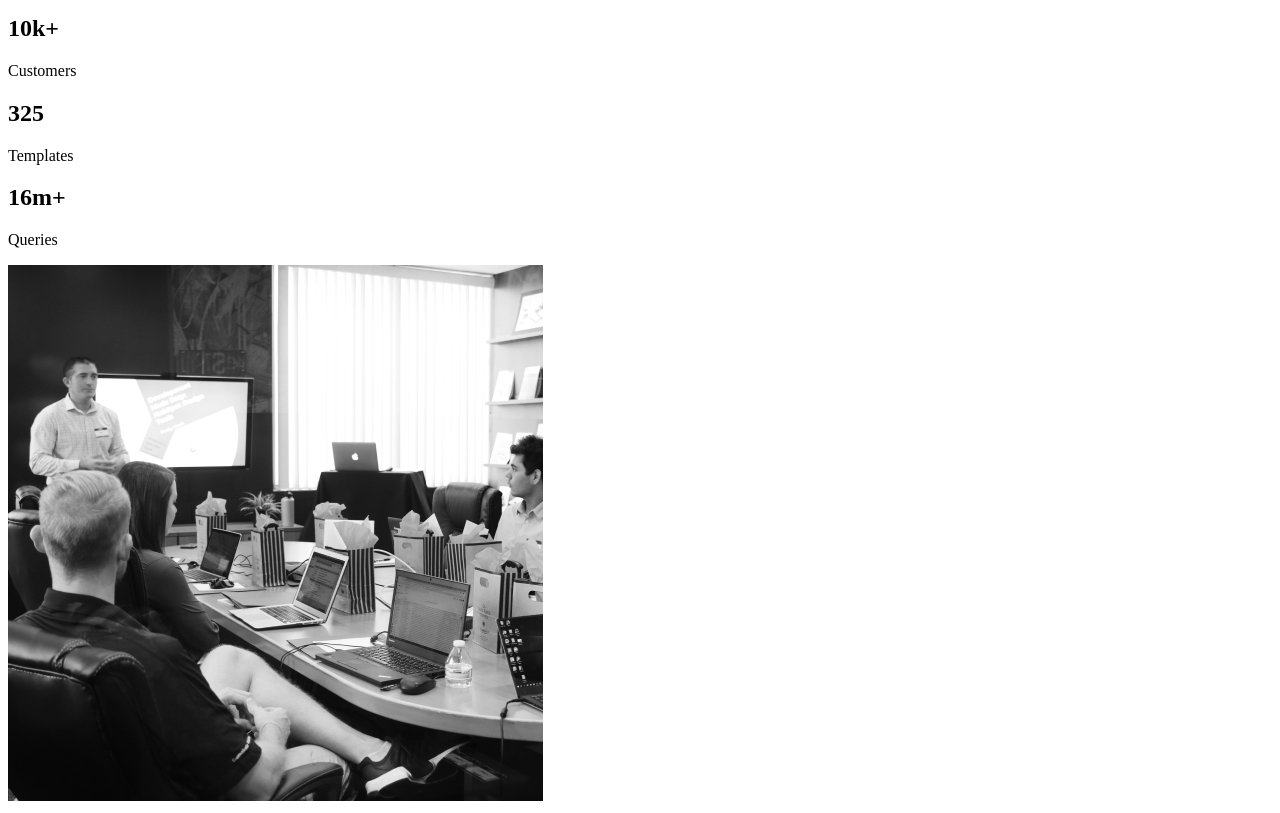
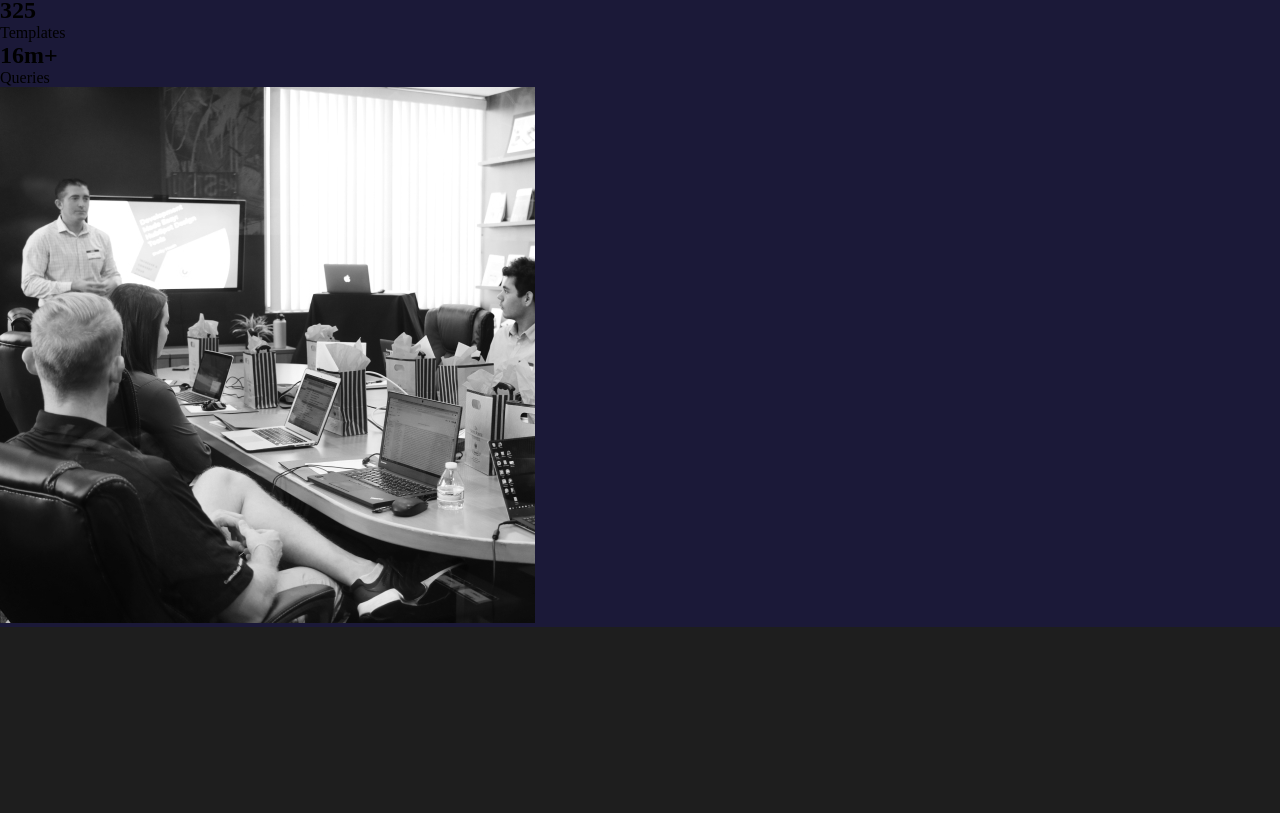
Before and after one commit to nabila-nuzhat/hero-section, a plain HTML site: page index.html in a window 1280 px wide. Shown: the part 103-916 px from the top of the page. After the commit the page ends 800 px from the top, so only its background shows below. Drawn offline with Linux system fonts and the light colour scheme; files that its build step writes are made by us from their sources.

Commit message:
variables and bg-color add

```diff
--- a/css/style.css
+++ b/css/style.css
@@ -2,6 +2,8 @@
 font-family: 'Lexend Deca', sans-serif;
 Regular 400
 Bold 700*/
+
+/* variables */
 :root {
     --primary-font: 'Inter', sans-serif;
     --secondary-font: 'Lexend Deca', sans-serif;
@@ -11,3 +13,17 @@ Bold 700*/
     --white: #fff;
     --black: #000;
 }
+
+*{
+    box-sizing: border-box;
+    margin: 0;
+    padding: 0;
+}
+
+body{
+    background-color: var(--darkest-violet);
+}
+
+.container{
+    background-color: var(--dark-violet);
+}
--- a/index.html
+++ b/index.html
@@ -10,7 +10,7 @@
         <link rel="preconnect" href="https://fonts.gstatic.com" crossorigin>
         <link href="https://fonts.googleapis.com/css2?family=Inter:wght@400;700&family=Lexend+Deca:wght@400;700&display=swap" rel="stylesheet">
     <!-- my css -->
-        <link rel="stylesheet" href="style.css">
+        <link rel="stylesheet" href="css/style.css">
 </head>
 <body>
     <!-- main container hero section START -->
```
